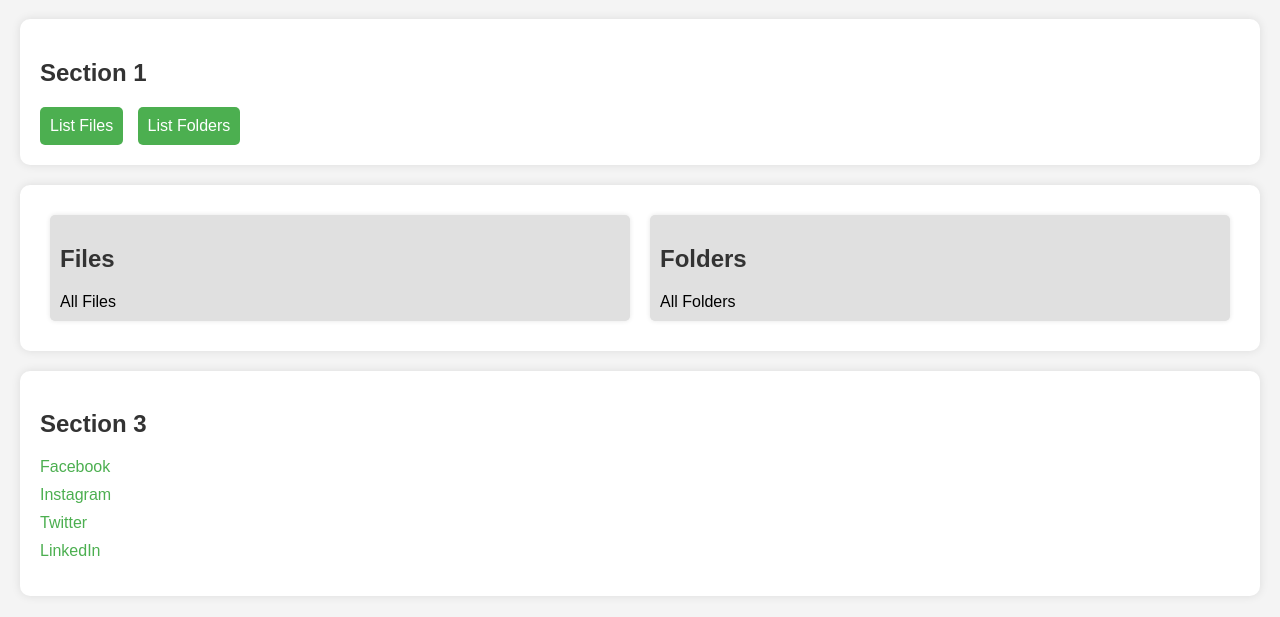
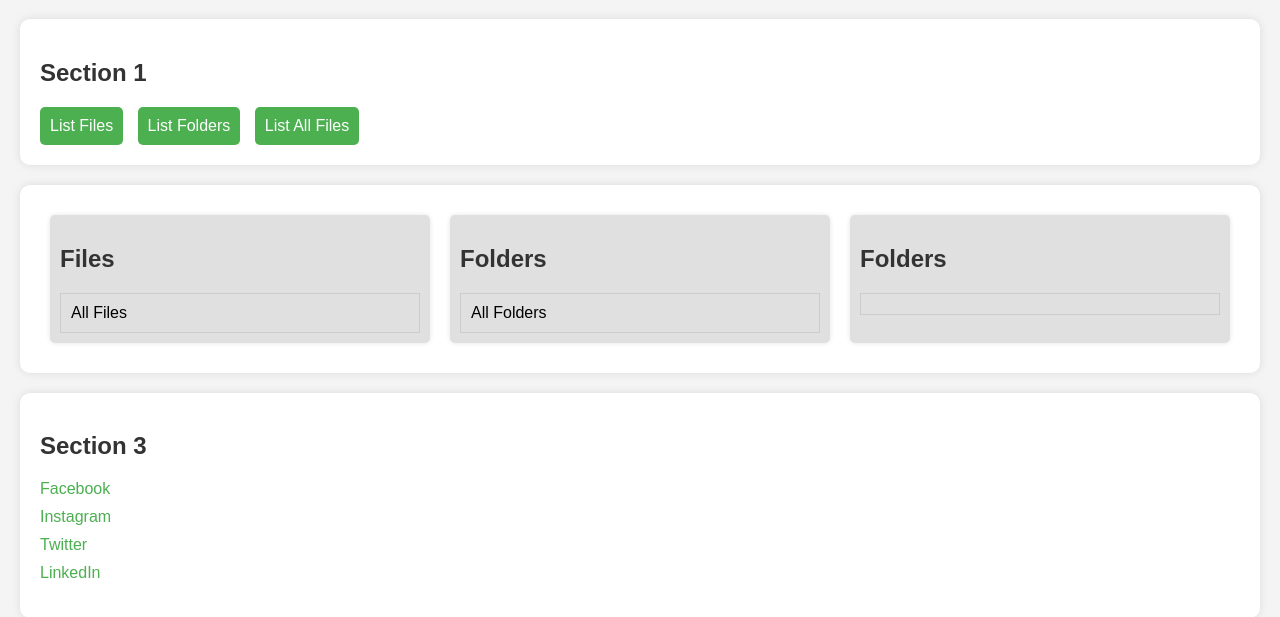
Before and after one commit to Katchietsnouva/Android-python, a plain HTML site: page index.html in a window 1280 px wide. Shown: the part 61-678 px from the top of the page. Drawn offline with Linux system fonts and the light colour scheme.

Commit message:
laptop commit 8

```diff
--- a/index.html
+++ b/index.html
@@ -22,6 +22,7 @@
             background-color: #fff;
             border-radius: 10px;
             box-shadow: 0 0 10px rgba(0, 0, 0, 0.1);
+            margin-bottom: 20px;
         }
 
         button {
@@ -37,9 +38,16 @@
 
         #section2 {
             display: flex;
+            justify-content: space-between;
+        }
+        #fileList, #folderList, #allFilesList {
+            border: 1px solid #ccc;
+            padding: 10px;
+            max-height: 200px;
+            overflow-y: auto;
         }
 
-        #leftPanel, #rightPanel {
+        #leftPanel, #rightPanel, #rightMostPanel {
             flex: 1;
             padding: 10px;
             margin: 10px;
@@ -71,6 +79,7 @@
         <h2>Section 1</h2>
         <button id="btn1" onclick="fetchData('btn1')">List Files</button>
         <button id="btn2" onclick="fetchData('btn2')">List Folders</button>
+        <button id="btn3" onclick="fetchData('btn3')">List All Files</button>
     </section>
 
     <section id="section2">
@@ -81,6 +90,10 @@
         <div id="rightPanel">
             <h2>Folders</h2>
             <div id="folderList">All Folders</div>
+        </div>
+        <div id="rightMostPanel">
+            <h2>Folders</h2>
+            <div id="allFilesList"></div>
         </div>
     </section>
 
@@ -110,6 +123,8 @@
                     document.getElementById('fileList').innerHTML = data;
                 } else if (buttonId === 'btn2') {
                     document.getElementById('folderList').innerHTML = data;
+                } else if (buttonId === 'btn3') {
+                    document.getElementById('allFilesList').innerHTML = data;
                 }
             })
             .catch(error => {
```
